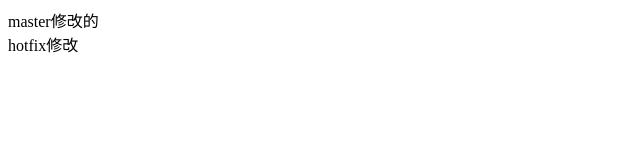
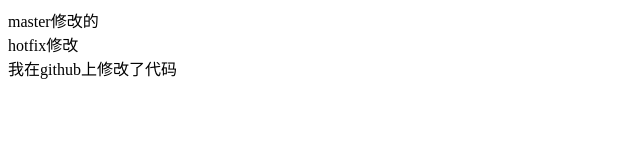
Before and after one commit to compaqnx9000/demo, a plain HTML site: page index.html in a window 1280 px wide. Shown: the whole page, without its empty margins (0-640 px from the left). Drawn offline with Linux system fonts and the light colour scheme.

Commit message:
Update index.html

```diff
--- a/index.html
+++ b/index.html
@@ -11,6 +11,7 @@
 <body>
     <div>master修改的</div>
     <div>hotfix修改</div>
+    <div>我在github上修改了代码</div>
 </body>
 
 </html>
```
